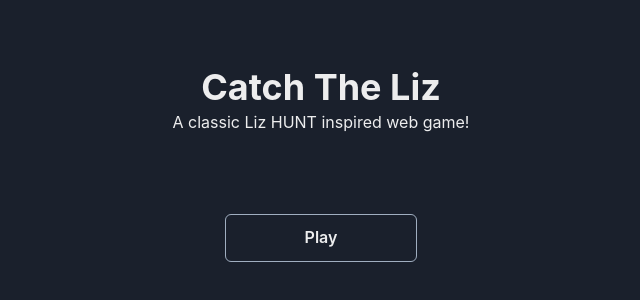
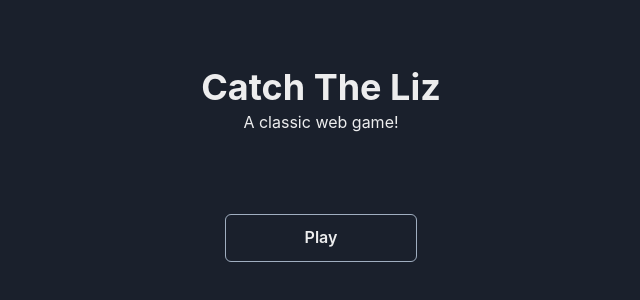
Before and after one commit to nitishkaf/catch-the-liz, a Next.js app: page / in a window 1280 px wide. Shown: the part 256-556 px from the top of the page, without its empty margins (319-959 px from the left). Built offline with nearby package versions, Linux system fonts and the light colour scheme.

Commit message:
update heading

```diff
--- a/src/components/Header/index.tsx
+++ b/src/components/Header/index.tsx
@@ -4,7 +4,7 @@ const Header = () => {
   return (
     <Flex as="main" direction="column" align="center" justify="center" mt={10}>
       <Heading>Catch The Liz</Heading>
-      <Text>A classic Liz HUNT inspired web game!</Text>
+      <Text>A classic web game!</Text>
     </Flex>
   );
 };
```
